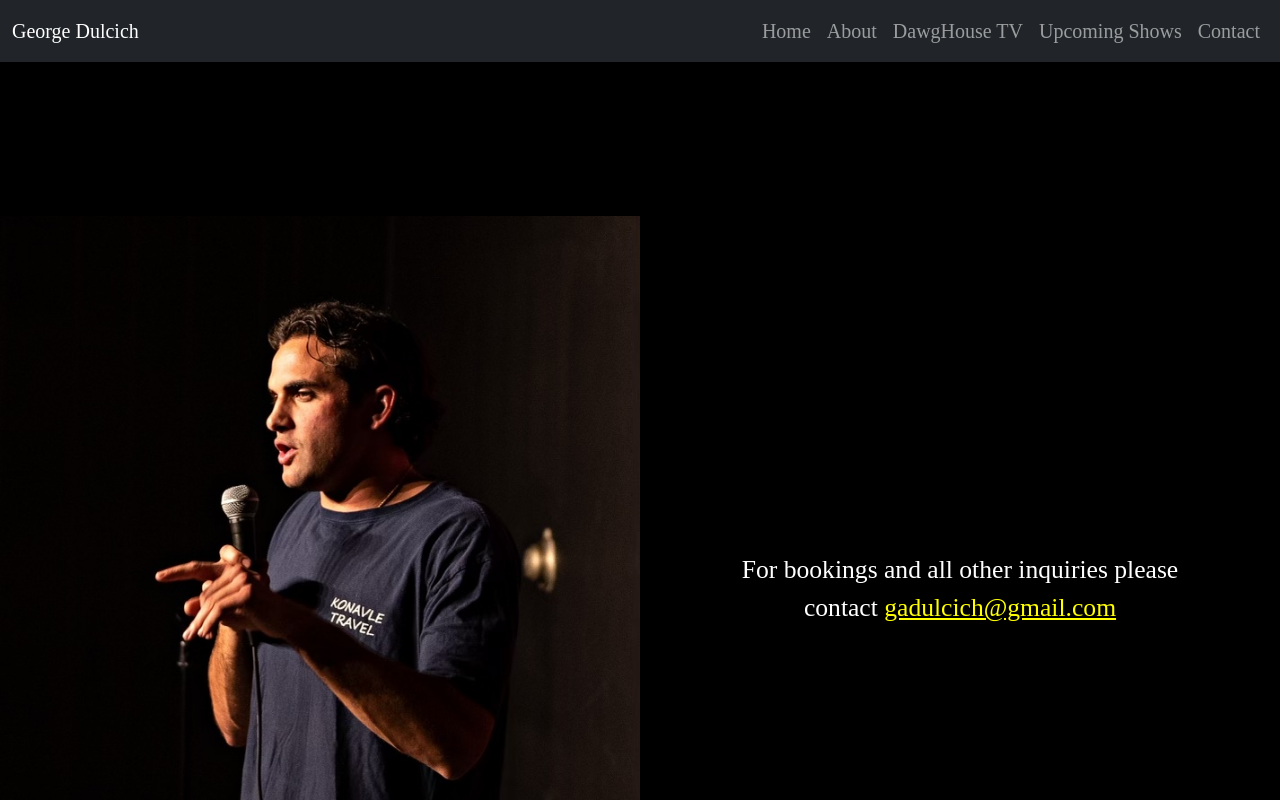
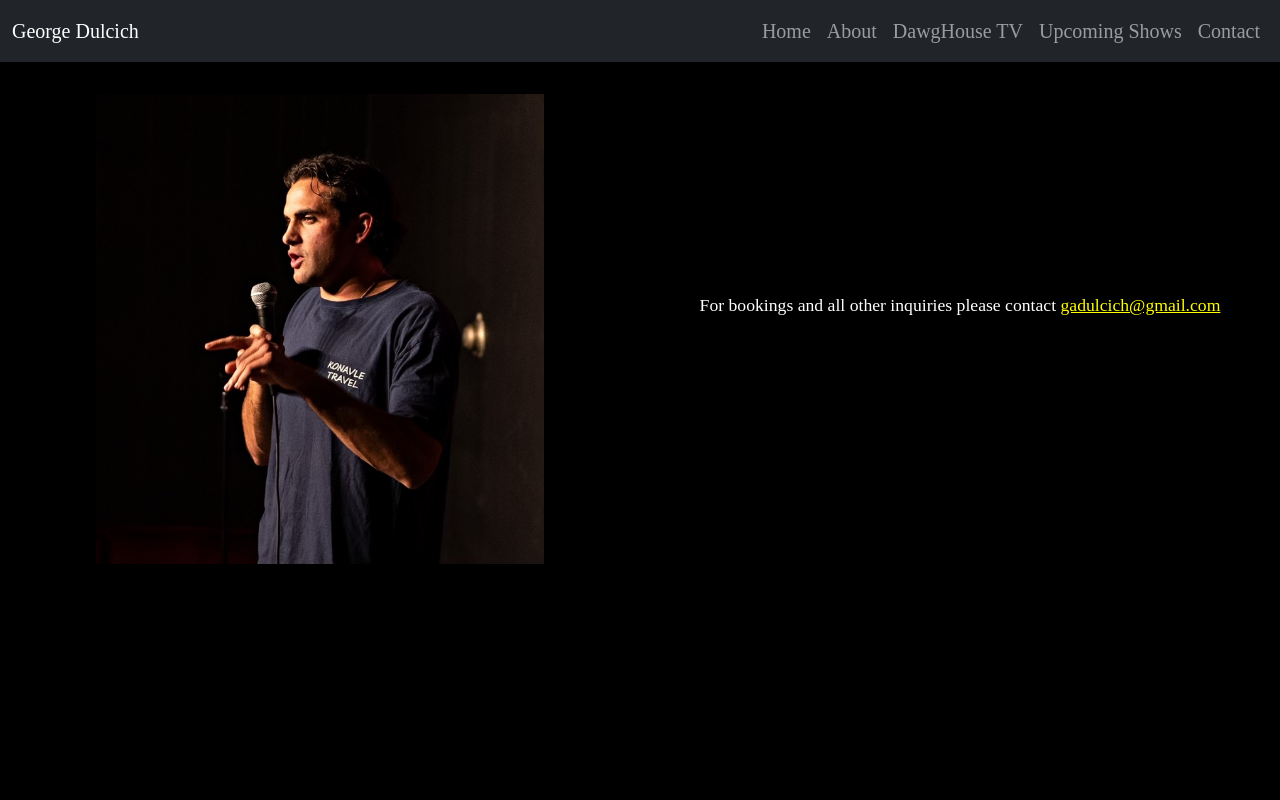
Before and after one commit to knoelljack/georgeDWesbite, a React (Create React App) app in the folder client/: page /contact in a window 1280 px wide. Shown: the top 800 px of the page. Built offline with nearby package versions, Linux system fonts and the light colour scheme; a web font is replaced by a local one.

Commit message:
updated build with font sizing fixed

```diff
--- a/client/src/views/About/About.css
+++ b/client/src/views/About/About.css
@@ -1,13 +1,10 @@
 @media(min-width:35.1em){ /* Larger than mobile devices */
     .l-size {
       font-size: 2vw;
-      margin-top: 15%;
+      /* margin-top: 15%; */
     }
     #about {
       height: 100vh;
-    }
-    #about #first {
-      margin-top: 12%;
     }
   }
 @media(max-width:35em){ /*  mobile devices */
@@ -16,8 +13,22 @@
     }
   }
 
-@media(min-width:1400px){
+/* @media(min-width:1400px){
+  .l-size {
+    font-size: 1.3vw;
+  }
+} */
+@media(min-height:1000px){
   .l-size {
     font-size: 1.5vw;
   }
+  #about #first {
+    margin-top: 6%;
+  }
 }
+@media(max-height:999px){
+  .xs-size {
+    font-size: 1.38vw;
+
+  }
+}
--- /dev/null
+++ b/client/src/views/Contact/Contact.css
@@ -0,0 +1,15 @@
+@media(min-height:1000px){
+    #contact img {
+        margin: 12% 0%;
+    }
+}
+@media(max-height:999px){
+    #contact img {
+        width: 70%;
+        margin-top: 5%;
+    }
+}
+#contact {
+    align-items: center;
+    justify-content: center;
+}
--- a/client/src/views/Contact/Contact.jsx
+++ b/client/src/views/Contact/Contact.jsx
@@ -1,17 +1,17 @@
 import React from 'react'
 import { Col, Container, Row, Image } from 'react-bootstrap'
+import './Contact.css'
 
 const pStyle = {
   color : "white",
   textAlign : "center",
-  padding : "15% 10%",
+  // padding : "15% 10%",
 }
 
 const cStyle = {
   textAlign : "center",
-  justifyContent : "center",
   padding : "0",
-  margin : "12% 0%"
+  // margin : "12% 0%"
 }
 const containStyle = {
   backgroundColor: "black",
--- a/client/src/views/Vids/Vids.css
+++ b/client/src/views/Vids/Vids.css
@@ -2,6 +2,7 @@ iframe {
     /* padding: 5px; */
     border: 5px solid yellow;
 }
+
 @media(max-width:35em){
     /* mobile screens */
     iframe {
@@ -19,4 +20,7 @@ iframe {
     #vids h1 {
         font-size: 10vw;
     }
+    #vids {
+        height: 100vh;
+    }
 }
--- a/client/src/views/Vids/Vids.jsx
+++ b/client/src/views/Vids/Vids.jsx
@@ -21,9 +21,9 @@ const Vids = () => {
                 </Col>
             </Row>
             <Row>
-                <Col xs={12} md={6} xl={4}>
+                {/* <Col xs={12} md={6} xl={4}>
                     <iframe height="315" src="https://www.youtube.com/embed/KRxjsF0hhFE" title="YouTube video player" frameborder="0" allow="accelerometer; autoplay; clipboard-write; encrypted-media; gyroscope; picture-in-picture" allowfullscreen></iframe>
-                </Col>
+                </Col> */}
                 <Col xs={12} md={6} xl={4}>
                     <iframe width="100%" height="315" src="https://www.youtube.com/embed/CjFjJjuKA-8" title="YouTube video player" frameborder="0" allow="accelerometer; autoplay; clipboard-write; encrypted-media; gyroscope; picture-in-picture" allowfullscreen></iframe>
                 </Col>
@@ -36,14 +36,17 @@ const Vids = () => {
                 <Col xs={12} md={6} xl={4}>
                     <iframe height="315" src="https://www.youtube.com/embed/U1bvCsloIJw" title="YouTube video player" frameborder="0" allow="accelerometer; autoplay; clipboard-write; encrypted-media; gyroscope; picture-in-picture" allowfullscreen></iframe>
                 </Col>
-                <Col xs={12} md={6} xl={4}>
+                {/* <Col xs={12} md={6} xl={4}>
                     <iframe height="315" src="https://www.youtube.com/embed/Qz9Kp4iycEQ" title="YouTube video player" frameborder="0" allow="accelerometer; autoplay; clipboard-write; encrypted-media; gyroscope; picture-in-picture" allowfullscreen></iframe>
-                </Col>
-                <Col className='d-xs-none d-block-md'></Col>
+                </Col> */}
+                {/* <Col className='d-xs-none d-block-md'></Col> */}
                 <Col xs={12} md={6} xl={4}>
                     <iframe height="315" src="https://www.youtube.com/embed/L_FJNFxd_Ag" title="YouTube video player" frameborder="0" allow="accelerometer; autoplay; clipboard-write; encrypted-media; gyroscope; picture-in-picture" allowfullscreen></iframe>
                 </Col>
-                <Col className='d-xs-none d-block-md'></Col>
+                <Col xs={12} md={6} xl={4}>
+                    <iframe width="560" height="315" src="https://www.youtube.com/embed/jnJcc688HtM" title="YouTube video player" frameborder="0" allow="accelerometer; autoplay; clipboard-write; encrypted-media; gyroscope; picture-in-picture" allowfullscreen></iframe>
+                </Col>
+                {/* <Col className='d-xs-none d-block-md'></Col> */}
             </Row>
         </Container>
     </>
```
Also changed, not shown: 11 other files (tests, documents, lock files or other folders).
